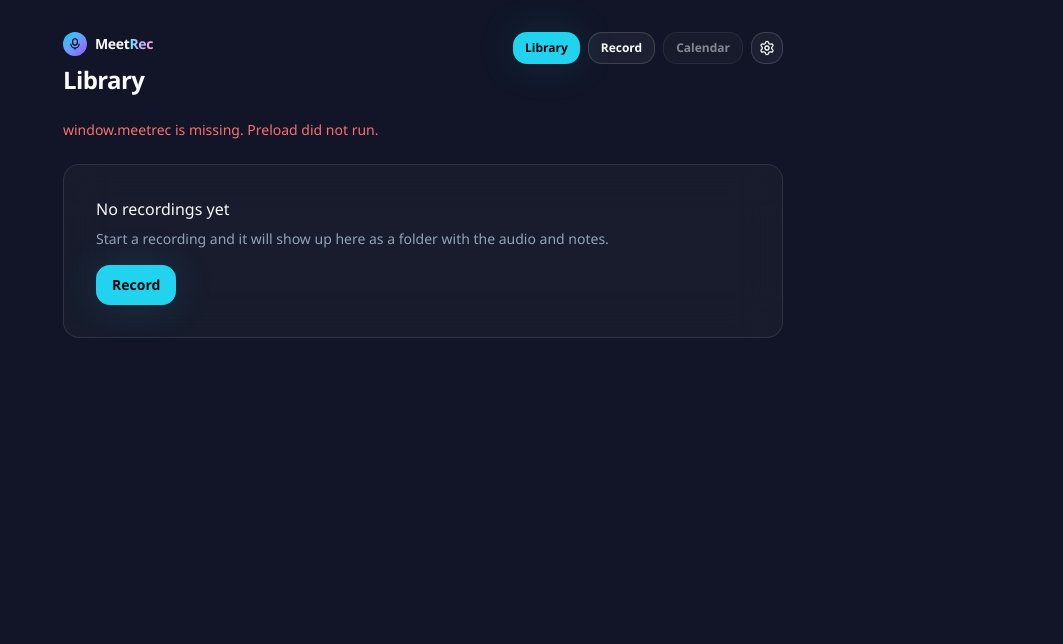
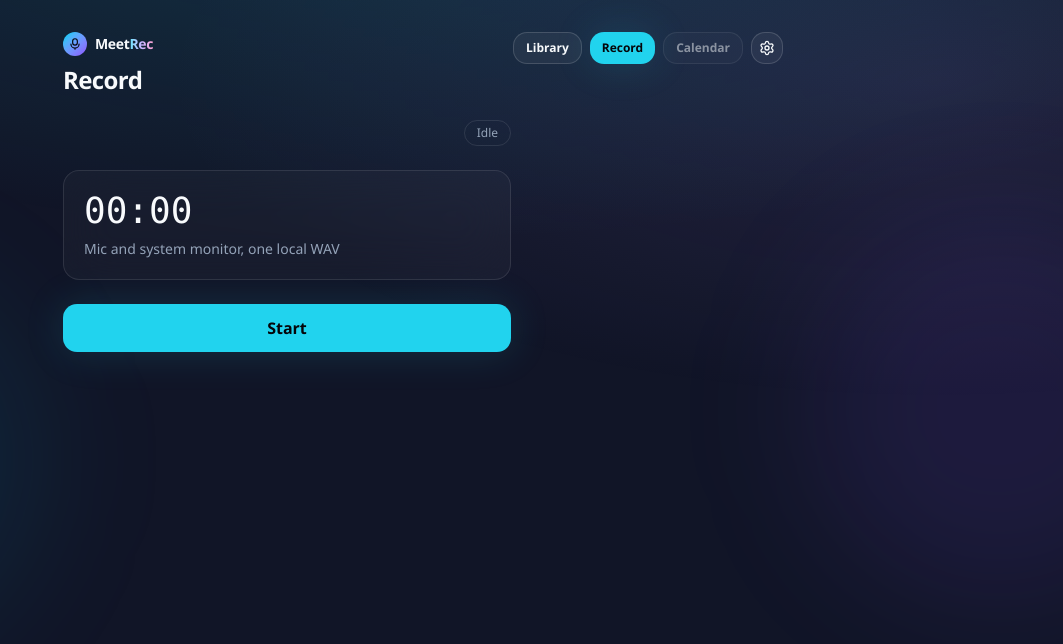
Before and after one commit to unkn0wn1/meetrec, a Vue app: page /#/record in a window 1280 px wide. Before the commit this address led to /#/. Shown: the top 644 px of the page, without its empty margins (217-1280 px from the left). Built offline with nearby package versions, Linux system fonts and the light colour scheme.

Commit message:
Add meetrec.dev patchy mesh background layers.
CSS-only hero-grid radials plus cyan/violet blur orbs behind the shell
so glass panels pick up the tint; keep ink-800 #111527 page background.

```diff
--- a/src/App.vue
+++ b/src/App.vue
@@ -22,5 +22,16 @@
 </script>
 
 <template>
-  <RouterView />
+  <div class="relative min-h-screen overflow-x-hidden">
+    <div class="pointer-events-none fixed inset-0 -z-10 bg-hero-grid" aria-hidden="true" />
+    <div
+      class="pointer-events-none fixed -left-32 top-1/3 -z-10 h-96 w-96 rounded-full bg-cyan-500/10 blur-3xl"
+      aria-hidden="true"
+    />
+    <div
+      class="pointer-events-none fixed -right-32 bottom-1/4 -z-10 h-96 w-96 rounded-full bg-violet-500/10 blur-3xl"
+      aria-hidden="true"
+    />
+    <RouterView />
+  </div>
 </template>
--- a/src/styles/globals.css
+++ b/src/styles/globals.css
@@ -79,6 +79,15 @@
   }
 }
 
+/* Site-parity patchy mesh (meetrec.dev bg-hero-grid + orbs). */
+@layer utilities {
+  .bg-hero-grid {
+    background-image:
+      radial-gradient(ellipse 80% 50% at 50% -20%, rgba(34, 211, 238, 0.18), transparent),
+      radial-gradient(ellipse 60% 40% at 90% 10%, rgba(167, 139, 250, 0.12), transparent);
+  }
+}
+
 /* Site-parity glass panels (meetrec.dev .glass / .glass-hover). */
 @layer components {
   .glass {
```
